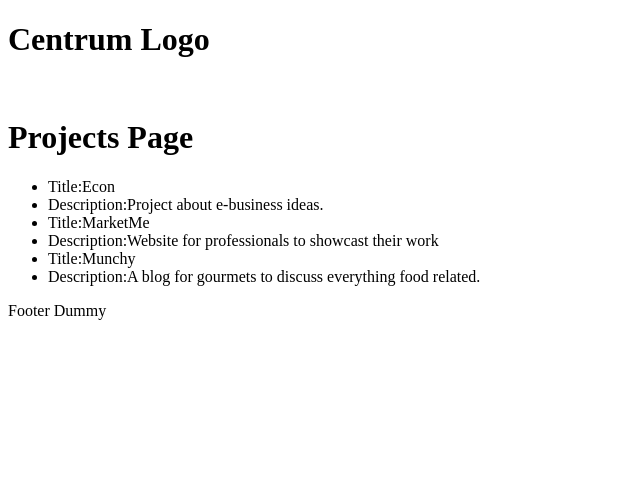
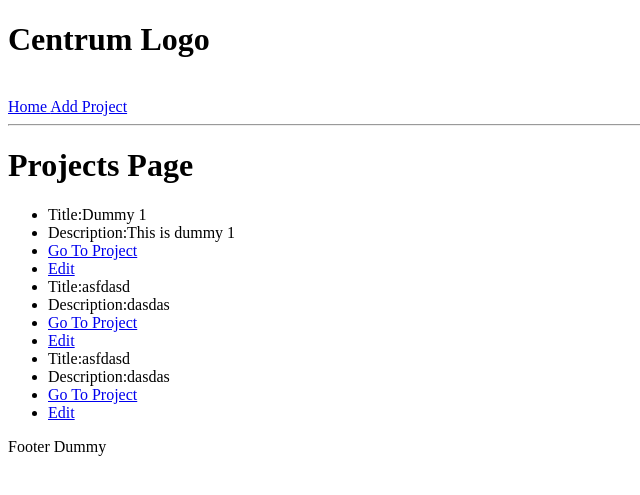
Before and after one commit to mflaviusm/Centrum, a Django app: page / in a window 1280 px wide. Shown: the top 495 px of the page, without its empty margins (0-640 px from the left). Run offline with Django 4.2, Linux system fonts and the light colour scheme; data comes from the database, SQL or seed files in the repository; both versions use the stored data as it was after the commit.

Commit message:
add create and edit forms

```diff
--- a/centrum/projects/templates/projects/projects.html
+++ b/centrum/projects/templates/projects/projects.html
@@ -6,6 +6,8 @@
     {% for project in projects %}
         <li>Title:{{project.title}}</li>
         <li>Description:{{project.description}}</li>
+        <li><a href="{% url 'project' project.id %}"> Go To Project </a></li>
+        <li><a href="{% url 'update-project' project.id %}"> Edit</a></li>
     {% endfor %}
 </ul>
 {% endblock %}
--- a/centrum/projects/urls.py
+++ b/centrum/projects/urls.py
@@ -4,5 +4,8 @@ from . import views
 
 urlpatterns = [
     path('', views.projects, name="projects"),
-    path('project/<str:pk>/', views.project, name="project")
+    path('project/<str:pk>/', views.project, name="project"),
+    path('create-project', views.createProject, name="create-project"),
+    path('update-project/<str:pk>/', views.updateProject,
+         name="update-project")
 ]
--- a/centrum/projects/views.py
+++ b/centrum/projects/views.py
@@ -1,35 +1,39 @@
-from django.shortcuts import render
-from django.http import HttpResponse
-
-projectsList = [
-    {
-        'id': '1',
-        'title': 'Econ',
-        'description': 'Project about e-business ideas.'
-    },
-    {
-        'id': '2',
-        'title': 'MarketMe',
-        'description': 'Website for professionals to showcast their work'
-    },
-    {
-        'id': '3',
-        'title': 'Munchy',
-        'description': 'A blog for gourmets to discuss everything food related.'
-    }
-]
+from django.shortcuts import render, redirect
+from .models import Project
+from .forms import ProjectForm
 
 
 def projects(request):
-    item = 'projects'
-    number = 10
-    context = {'item': item, 'number': number, 'projects': projectsList}
+    projects = Project.objects.all()
+    context = {'projects': projects}
     return render(request, 'projects/projects.html', context)
 
 
 def project(request, pk):
-    projectNumber = None
-    for i in projectsList:
-        if i['id'] == pk:
-            projectNumber = i
-    return render(request, 'projects/individual-project.html', {'project': projectNumber})
+    projectObj = Project.objects.get(id=pk)
+    context = {'project': projectObj}
+    return render(request, 'projects/individual-project.html', context)
+
+
+def createProject(request):
+    form = ProjectForm()
+
+    if request.method == 'POST':
+        form = ProjectForm(request.POST)
+        if form.is_valid():
+            form.save()
+            return redirect('projects')
+
+    context = {'form': form}
+    return render(request, 'projects/project-form.html', context)
+
+
+def updateProject(request, pk):
+    project = Project.objects.get(id=pk)
+    form = ProjectForm(instance=project)
+
+    if request.method == 'POST':
+        form = ProjectForm(request.POST, instance=project)
+
+    context = {'form': form}
+    return render(request, 'projects/project-form.html', context)
--- a/centrum/templates/navbar.html
+++ b/centrum/templates/navbar.html
@@ -1,2 +1,5 @@
 <h1>Centrum Logo</h1>
 <br>
+<a href="/"> Home </a>
+<a href="{% url 'create-project' %}"> Add Project </a>
+<hr>
```
Also changed, not shown: centrum/projects/forms.py (added, +9 -0 lines), centrum/projects/templates/projects/project-form.html (added, +10 -0 lines), centrum/db.sqlite3.
